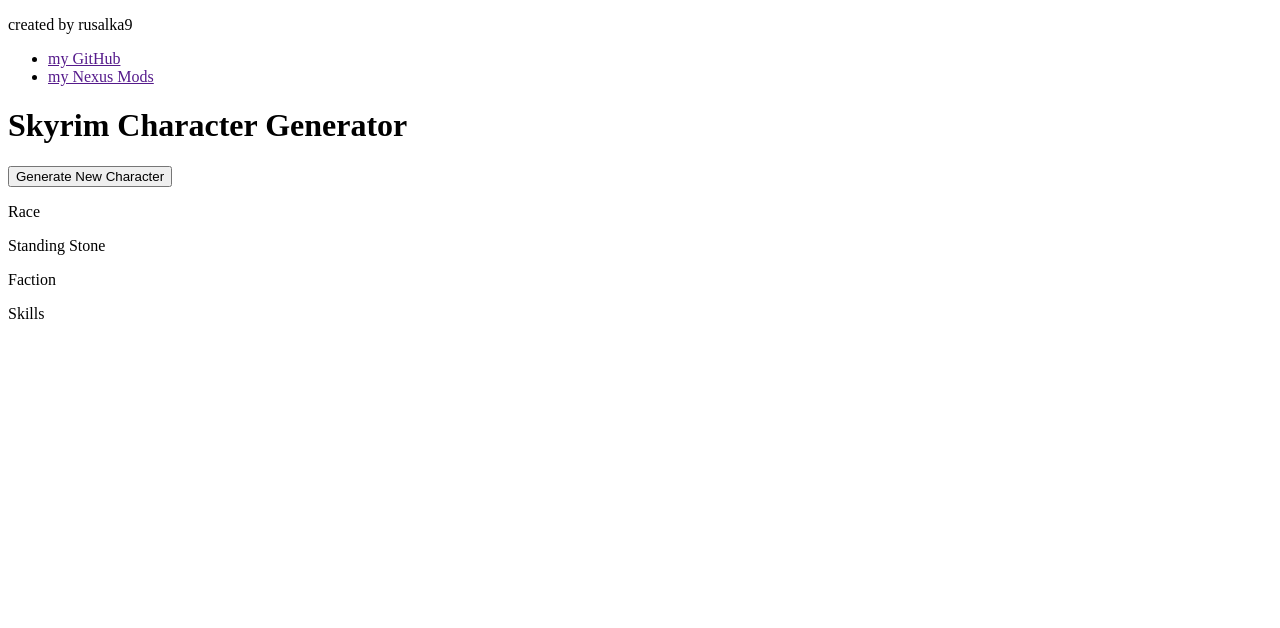
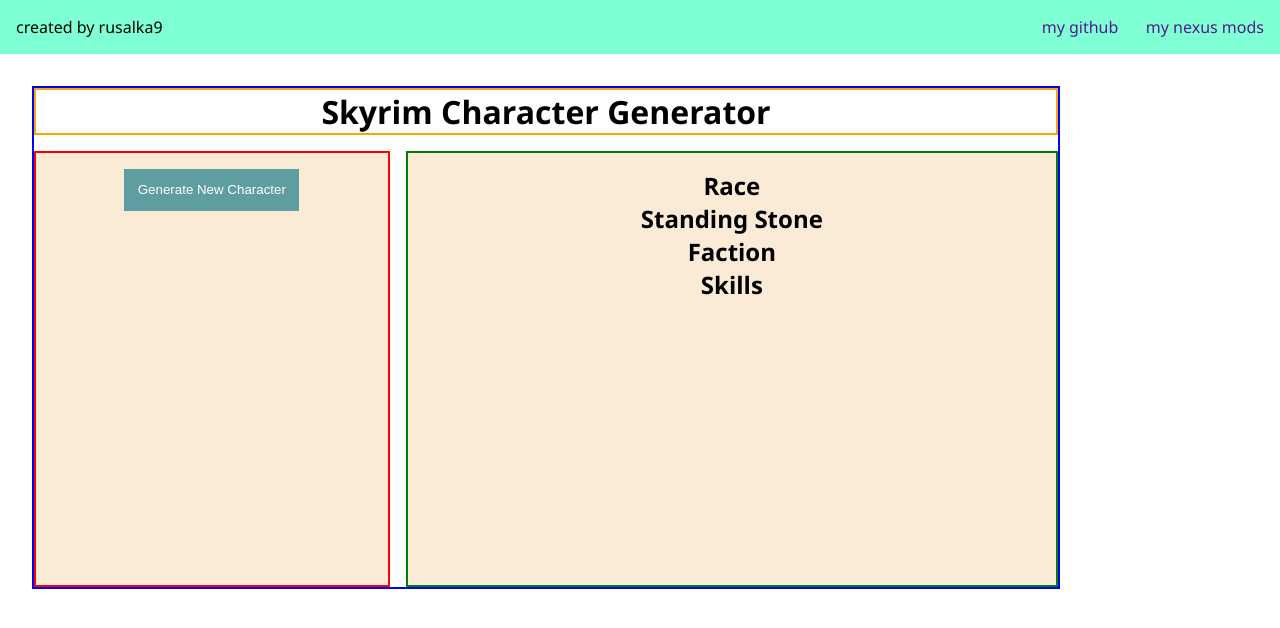
Before and after one commit to rusalka9/skyrim-character-generator, a plain HTML site: page index.html in a window 1280 px wide. Drawn offline with Linux system fonts and the light colour scheme.

Commit message:
Add basic styling and positioning

```diff
--- a/index.html
+++ b/index.html
@@ -12,23 +12,23 @@
     <header>
         <p>created by rusalka9</p>
         <ul id="headerLinks">
-            <li><a href="">my GitHub</a></li>
-            <li><a href="">my Nexus Mods</a></li>
+            <li><a href="">my github</a></li>
+            <li><a href="">my nexus mods</a></li>
         </ul>
     </header>
-    <div>
+    <div class="container">
         <h1>Skyrim Character Generator</h1>
         <main>
-            <div id="optionBox">
+            <div class="box" id="optionBox">
                 <button id="newCharacterBtn">
                     Generate New Character
                 </button>
             </div>
-            <div id="characterBox">
-                <p>Race</p>
-                <p>Standing Stone</p>
-                <p>Faction</p>
-                <p>Skills</p>
+            <div class="box" id="characterBox">
+                <h2>Race</h2>
+                <h2>Standing Stone</h2>
+                <h2>Faction</h2>
+                <h2>Skills</h2>
             </div>
         </main>
     </div>
--- a/style.css
+++ b/style.css
@@ -0,0 +1,77 @@
+* {
+    padding: 0;
+    margin: 0;
+}
+
+body {
+    font-family: 'Segoe UI', Tahoma, Geneva, Verdana, sans-serif;
+    display: flex;
+    flex-direction: column;
+}
+
+header {
+    background-color: aquamarine;
+    display: flex;
+    justify-content: space-between;
+    align-items: center;
+    padding: 1em;
+}
+
+#headerLinks {
+    display: flex;
+    gap: 3ch;
+}
+
+#headerLinks > li {
+    list-style: none;
+}
+
+a {
+    text-decoration: none;
+}
+
+.container {
+    margin: 2em;
+    border: 2px solid blue;
+    display: flex;
+    flex-direction: column;
+    gap: 1em;
+    max-width: 64em;
+}
+
+main {
+    display: flex;
+    gap: 1em;
+}
+
+h1 {
+    border: 2px solid orange;
+    text-align: center;
+}
+
+.box {
+    background-color: antiquewhite;
+    padding: 1em;
+    display: flex;
+    flex-direction: column;
+    align-items: center;
+}
+
+#optionBox {
+    border: 2px solid red;
+    min-height: 50vh;
+    flex-grow: 1;
+}
+
+#characterBox {
+    border: 2px solid green;
+    min-height: 50vh;
+    flex-grow: 3;
+}
+
+#newCharacterBtn {
+    padding: 1em;
+    background-color: cadetblue;
+    color: white;
+    border: none;
+}
```
